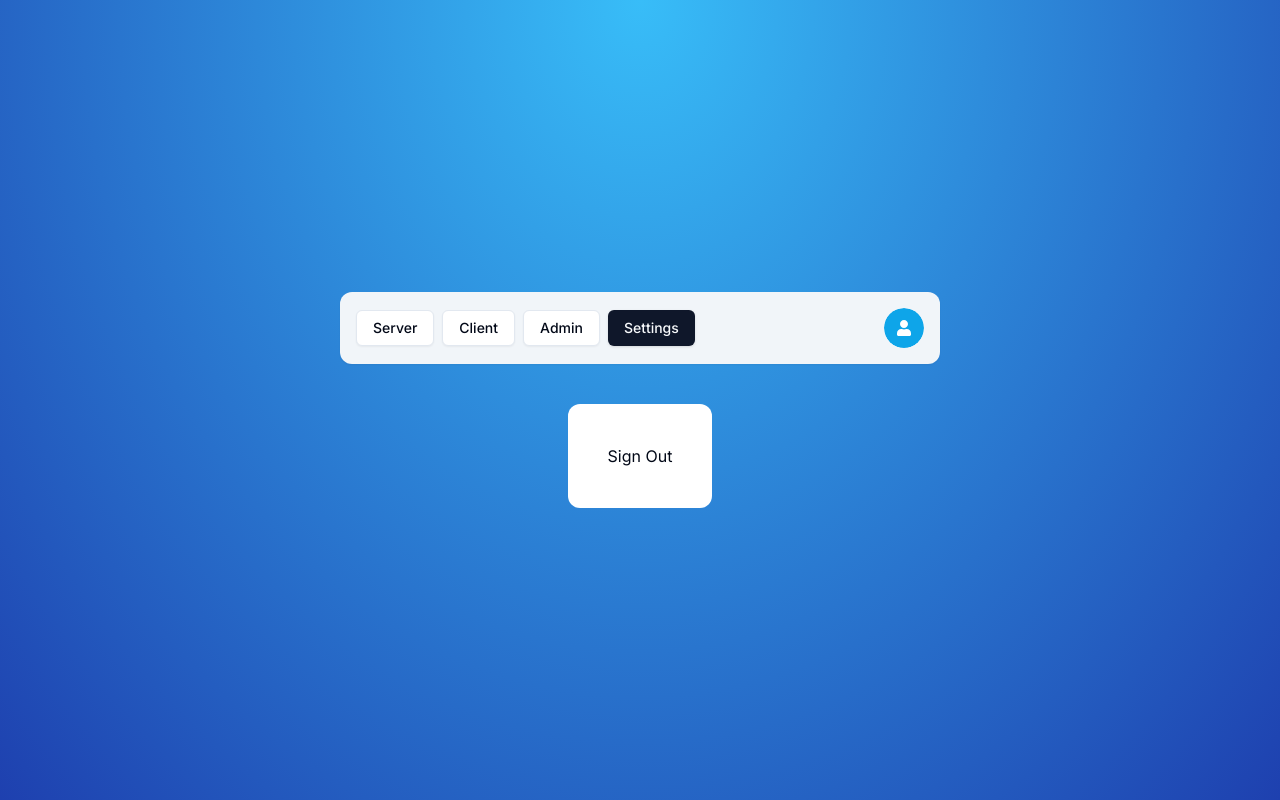
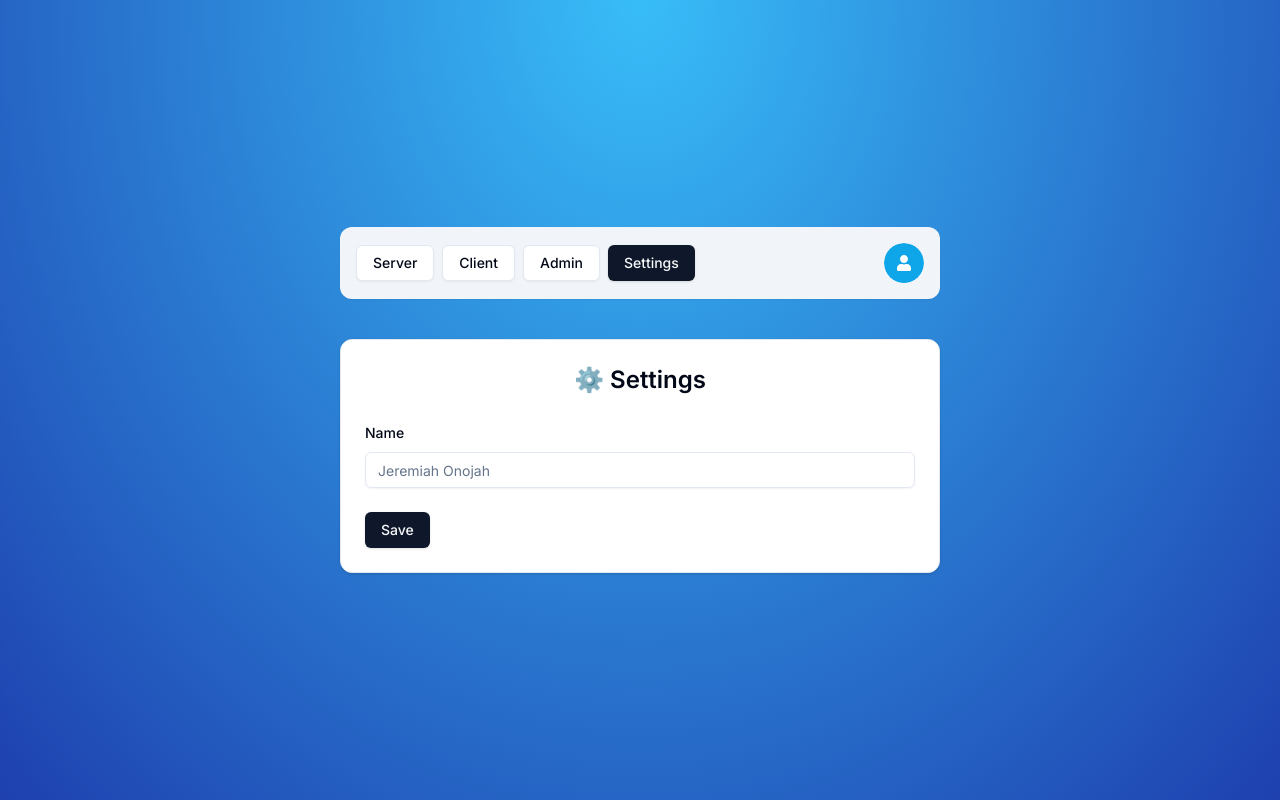
Before and after one commit to JayOnojah/next-auth, a Next.js app: page /settings in a window 1280 px wide. Built offline with nearby package versions, Linux system fonts and the light colour scheme; no server answers.

Commit message:
Update Form Design Completion

```diff
--- /dev/null
+++ b/actions/settings.ts
@@ -0,0 +1,31 @@
+"use server";
+
+import * as z from "zod";
+
+import { db } from "@/lib/db";
+import { SettingsSchema } from "@/schemas";
+import { getUserById } from "@/data/user";
+import { currentUser } from "@/lib/auth";
+
+export const settings = async (values: z.infer<typeof SettingsSchema>) => {
+  const user = await currentUser();
+
+  if (!user) {
+    return { error: "unauthorized" };
+  }
+
+  const dbUser = await getUserById(user.id as string);
+
+  if (!dbUser) {
+    return { error: "Unauthorized" };
+  }
+
+  await db.user.update({
+    where: { id: dbUser.id },
+    data: {
+      ...values,
+    },
+  });
+
+  return { success: "Settings Updated!" };
+};
--- a/app/(protected)/settings/page.tsx
+++ b/app/(protected)/settings/page.tsx
@@ -1,21 +1,88 @@
 "use client";
 
-import { logout } from "@/actions/logout";
-import { useCurrentUser } from "@/hooks/use-current-user";
+import * as z from "zod";
+import { useForm } from "react-hook-form";
+import { zodResolver } from "@hookform/resolvers/zod";
+import { useTransition, useState } from "react";
+import { useSession } from "next-auth/react";
+
+import {
+  Form,
+  FormField,
+  FormControl,
+  FormItem,
+  FormLabel,
+  FormDescription,
+  FormMessage,
+} from "@/components/ui/form";
+import { SettingsSchema } from "@/schemas";
+import { Input } from "@/components/ui/input";
+import { settings } from "@/actions/settings";
+import { Button } from "@/components/ui/button";
+import { Card, CardHeader, CardContent } from "@/components/ui/card";
 
 const SettingsPage = () => {
-  const user = useCurrentUser();
+  const [error, setError] = useState<string | undefined>();
+  const [success, setSuccess] = useState<string | undefined>();
 
-  const onClick = () => {
-    logout();
+  const { update } = useSession();
+  const [isPending, startTransition] = useTransition();
+
+  const form = useForm<z.infer<typeof SettingsSchema>>({
+    resolver: zodResolver(SettingsSchema),
+    defaultValues: {
+      name: "",
+    },
+  });
+
+  const onSubmit = (values: z.infer<typeof SettingsSchema>) => {
+    startTransition(() => {
+      settings(values)
+        .then((data) => {
+          if (data.error) {
+            setError(data.error);
+          }
+
+          if (data.success) {
+            update();
+            setSuccess(data.success);
+          }
+        })
+        .catch(() => setError("Something went wrong. Please try again!"));
+    });
   };
 
   return (
-    <div className="bg-white p-10 rounded-xl">
-      <button onClick={onClick} type="submit">
-        Sign Out
-      </button>
-    </div>
+    <Card className="w-[600px]">
+      <CardHeader>
+        <p className="text-2xl font-semibold text-center">⚙️ Settings</p>
+      </CardHeader>
+      <CardContent>
+        <Form {...form}>
+          <form className="space-y-6" onSubmit={form.handleSubmit(onSubmit)}>
+            <div className="space-y-4">
+              <FormField
+                control={form.control}
+                name="name"
+                render={({ field }) => (
+                  <FormItem>
+                    <FormLabel>Name</FormLabel>
+                    <FormControl>
+                      <Input
+                        {...field}
+                        placeholder="Jeremiah Onojah"
+                        disabled={isPending}
+                      />
+                    </FormControl>
+                  </FormItem>
+                )}
+              />
+            </div>
+            <Button type="submit">Save</Button>
+          </form>
+        </Form>
+      </CardContent>
+    </Card>
   );
 };
 
--- a/auth.ts
+++ b/auth.ts
@@ -6,6 +6,7 @@
 import authConfig from "@/auth.config";
 import { getUserById } from "@/data/user";
 import { getTwoFactorConfirmationByUserId } from "@/data/two-factor-confirmation";
+import { getAccountByUserId } from "./data/account";
 
 export const {
   handlers: { GET, POST },
@@ -63,6 +64,12 @@
         session.user.isTwoFactorEnabled = token.isTwoFactorEnabled as boolean;
       }
 
+      if (session.user) {
+        session.user.name = token.name;
+        session.user.email = token.email as string;
+        session.user.isOAuth = token.isOAuth as boolean;
+      }
+
       return session;
     },
     async jwt({ token }) {
@@ -72,6 +79,11 @@
 
       if (!existingUser) return token;
 
+      const existingAccount = await getAccountByUserId(existingUser.id);
+
+      token.isOAuth = !!existingAccount;
+      token.name = existingUser.name;
+      token.email = existingUser.email;
       token.role = existingUser.role;
       token.isTwoFactorEnabled = existingUser.isTwoFactorEnabled;
 
--- /dev/null
+++ b/data/account.ts
@@ -0,0 +1,13 @@
+import { db } from "@/lib/db";
+
+export const getAccountByUserId = async (userId: string) => {
+  try {
+    const account = await db.account.findFirst({
+      where: { userId },
+    });
+
+    return account;
+  } catch {
+    return null;
+  }
+};
--- a/next-auth.d.ts
+++ b/next-auth.d.ts
@@ -4,6 +4,7 @@
 export type ExtendedUser = DefaultSession["user"] & {
   role: UserRole;
   isTwoFactorEnabled: boolean;
+  isOAuth: boolean;
 };
 
 declare module "next-auth" {
--- a/schemas/index.ts
+++ b/schemas/index.ts
@@ -1,35 +1,39 @@
-import * as z from 'zod';
+import * as z from "zod";
+
+export const SettingsSchema = z.object({
+  name: z.optional(z.string()),
+});
 
 export const NewPasswordSchema = z.object({
   password: z.string().min(6, {
-    message: 'A minimum of 6 characters is required',
+    message: "A minimum of 6 characters is required",
   }),
 });
 
 export const ResetSchema = z.object({
   email: z.string().email({
-    message: 'The email address field is required',
+    message: "The email address field is required",
   }),
 });
 
 export const LoginSchema = z.object({
   email: z.string().email({
-    message: 'The email address field is required',
+    message: "The email address field is required",
   }),
   password: z.string().min(1, {
-    message: 'The password field is required',
+    message: "The password field is required",
   }),
   code: z.optional(z.string()),
 });
 
 export const RegisterSchema = z.object({
   email: z.string().email({
-    message: 'The email address field is required',
+    message: "The email address field is required",
   }),
   password: z.string().min(6, {
-    message: 'A minimum of 6 characters is required',
+    message: "A minimum of 6 characters is required",
   }),
   name: z.string().min(1, {
-    message: 'The name field is required',
+    message: "The name field is required",
   }),
 });
```
